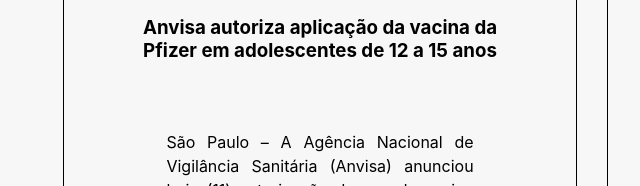
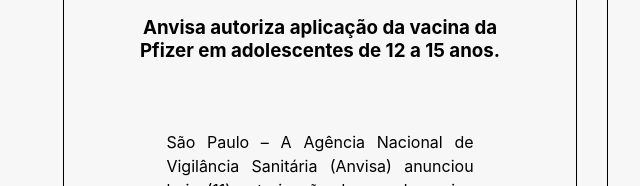
Before and after one commit to lefeani/vaza-covid19, a plain HTML site: page index.html in a window 1280 px wide. Shown: the part 1680-1866 px from the top of the page, 48-688 px from the left. Drawn offline with Linux system fonts and the light colour scheme.

Commit message:
alterações no index.html

```diff
--- a/index.html
+++ b/index.html
@@ -63,7 +63,7 @@
        <!-- 3° NOTÍCIA -->
        <article class="news">
         <img class="foto-noticia" src="images/criançaCOVID19.jpeg"/>
-        <h3>Anvisa autoriza aplicação da vacina da Pfizer em adolescentes de 12 a 15 anos</h3>
+        <h3>Anvisa autoriza aplicação da vacina da Pfizer em adolescentes de 12 a 15 anos.</h3>
         <p>
           São Paulo – A Agência Nacional de Vigilância Sanitária (Anvisa) anunciou hoje (11) autorização
           de uso da vacina da Pfizer contra a covid-19 em adolescentes de 12 a 15 anos. </p>
```
